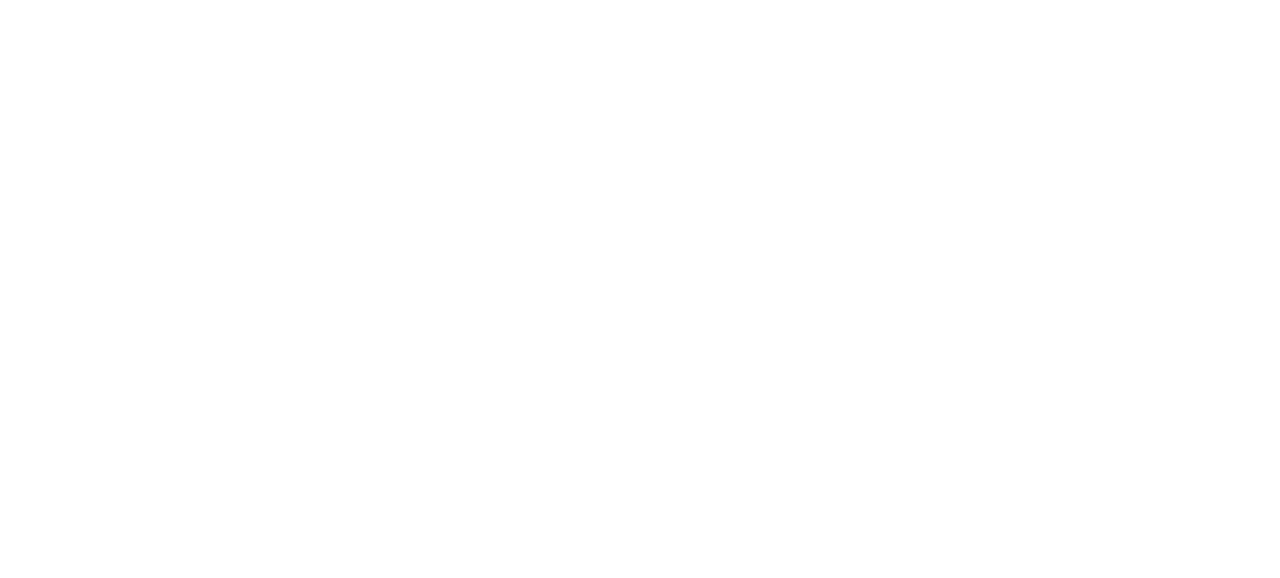
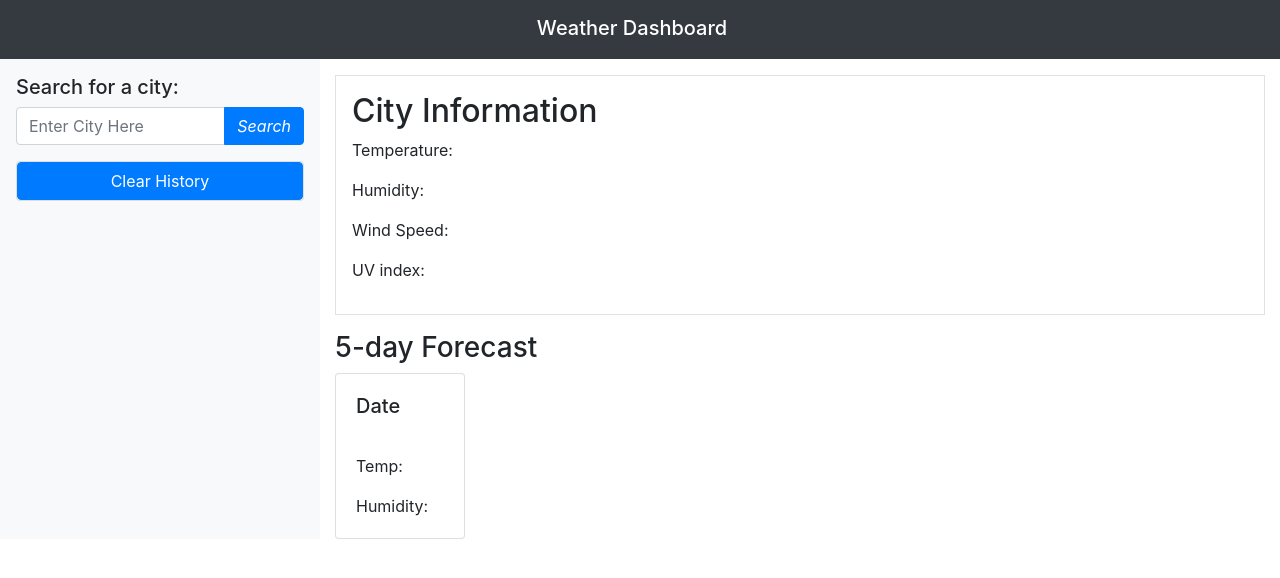
Before and after one commit to buddylafluer/challenge6, a plain HTML site: page index.html in a window 1280 px wide. Drawn offline with nearby package versions, Linux system fonts and the light colour scheme.

Commit message:
created a solid skeleton framework for the app

```diff
--- a/index.html
+++ b/index.html
@@ -4,9 +4,73 @@
     <meta charset="UTF-8">
     <meta http-equiv="X-UA-Compatible" content="IE=edge">
     <meta name="viewport" content="width=device-width, initial-scale=1.0">
-    <title>Document</title>
+    <title>Weather</title>
+    <script src="https://code.jquery.com/jquery-3.4.1.min.js"></script>
+    <link rel="stylesheet" href="https://stackpath.bootstrapcdn.com/bootstrap/4.3.1/css/bootstrap.min.css" integrity="sha384-ggOyR0iXCbMQv3Xipma34MD+dH/1fQ784/j6cY/iJTQUOhcWr7x9JvoRxT2MZw1T" crossorigin="anonymous">
+    <link rel="stylesheet" href="https://stackpath.bootstrapcdn.com/font-awesome/4.7.0/css/font-awesome.min.css">
+    <link rel="stylesheet" href="./assets/style.css">
+    <script src="https://cdn.jsdelivr.net/npm/moment@2.24.0/moment.min.js"></script>
 </head>
 <body>
+    <div class="container-fluid">
+        <div class="row navbar navbar-dark bg-dark">
+            <div class="col-12 text-center">
+                <h1 class="navbar-brand pb-0 px-0">Weather Dashboard</h1>
+            </div>
+        </div>
+        <div class="row content-row">
+            <div class="col-12 col-md-3 bg-light p-3">
+                <h5>Search for a city:</h5>
+                <form>
+                    <div class="form-group input-group">
+                        <input type="text" id="search-city" class="form-control" placeholder="Enter City Here">
+                        <div class="input-group-append">
+                            <button class="btn btn-primary" type="button" id="search-city-button">
+                                <i>Search</i>
+                            </button>
+                        </div>
+                    </div>
+                </form>
 
+                <div class="card">
+                    <ul class="list-group list-group-flush" id="search-history-list">
+
+                    </ul>
+                    <button id="clear-history" class="btn btn-primary">Clear History</button>
+                </div>
+            </div>
+            <div id="weather-content" class="col-12 col-md-9 hide">
+                <div class="row">
+                    <div class="col-12">
+                        <div class="city-info border my-3 px-3 py-3">
+                            <h2 id="current-city">City Information <small class="text-muted" id="current-date"></small></h2>
+                            <p>Temperature: <span id="current-temp"></span></p>
+                            <p>Humidity: <span id="current-humidity"></span></p>
+                            <p>Wind Speed: <span id="current-wind-speed"></span></p>
+                            <p>UV index: <span id="uv-index"></span></p>
+                        </div>
+                    </div>
+                </div>
+                <div class="row">
+                    <div class="col-12">
+                        <h3>5-day Forecast</h3>
+                    </div>
+                </div>
+                <div id="five-day-forecast" class="row">
+                    <div class="col-2">
+                        <div class="card">
+                            <div class="card-body">
+                                <h5 class="card-title">Date</h5>
+                                <i class="fa fa-sun"></i>
+                                <p class="card-text">Temp: </p>
+                                <p class="card-text">Humidity: </p>
+                            </div>
+                        </div>
+                    </div>
+                </div>
+            </div>
+        </div>
+    </div>
+    <script src="./assets/script.js"
 </body>
 </html>
```
